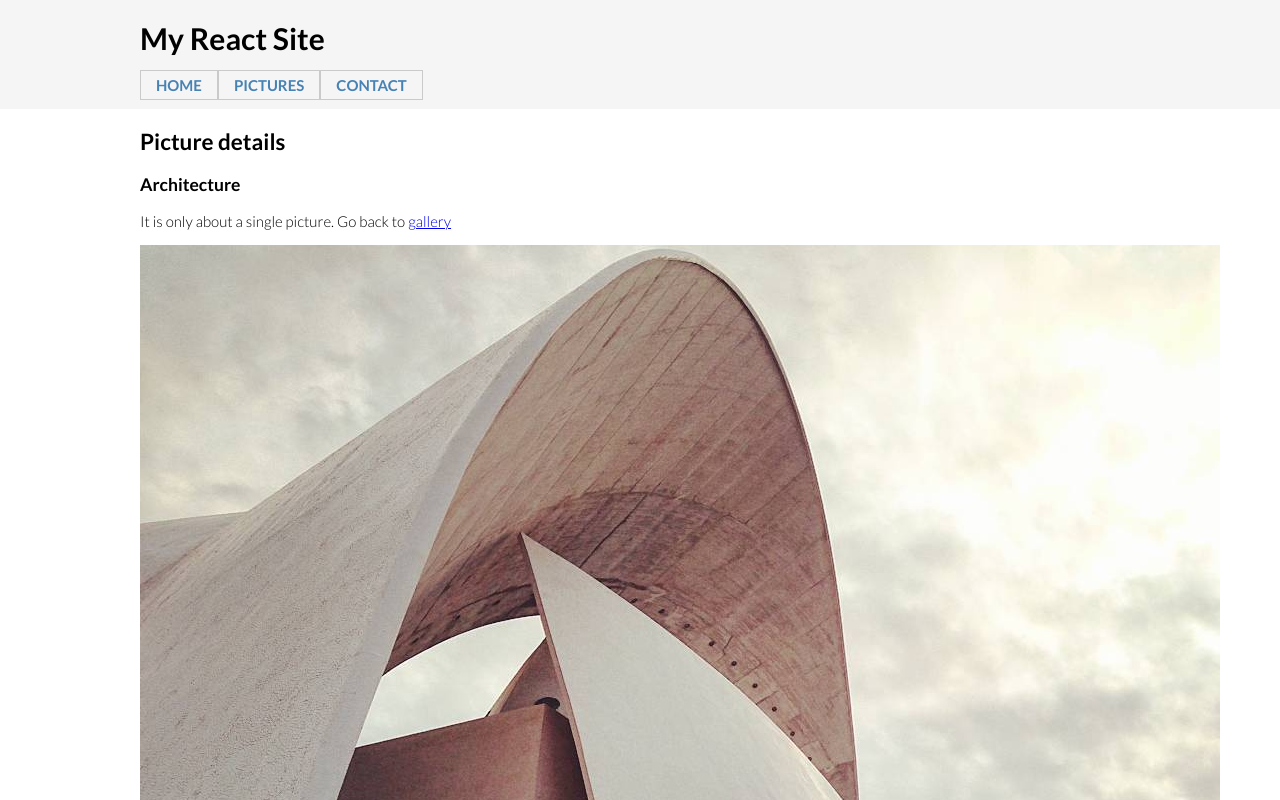
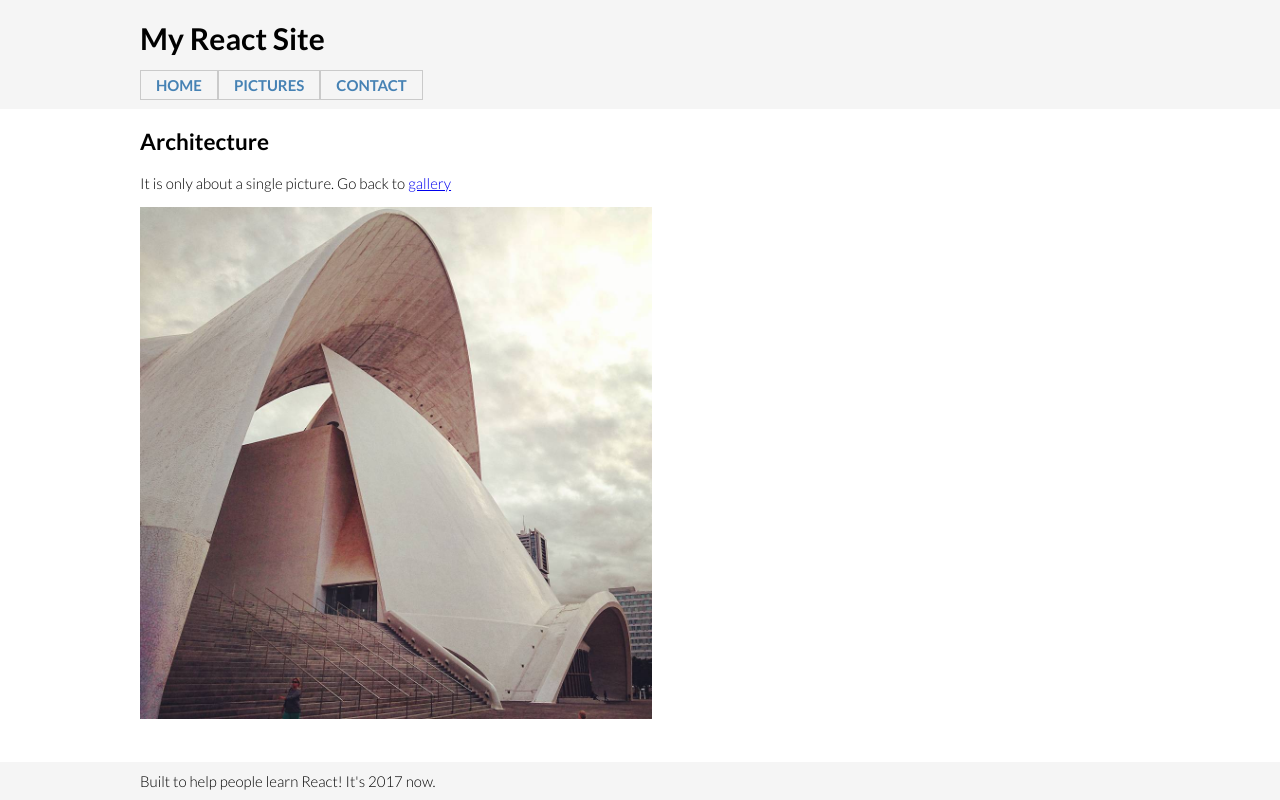
Before and after one commit to dev-geddy/create-your-react-app, a React (Create React App) app: page /picture/0 in a window 1280 px wide. Shown: the top 800 px of the page. Built offline with nearby package versions, Linux system fonts and the light colour scheme.

Commit message:
Update Picture page style to show smaller pic.

```diff
--- a/src/pages/Picture.css
+++ b/src/pages/Picture.css
@@ -0,0 +1,8 @@
+.Picture-full {
+  max-width: 512px;
+}
+.Picture-full > img {
+  display: block;
+  width: 100%;
+  height: auto;
+}
--- a/src/pages/Picture.js
+++ b/src/pages/Picture.js
@@ -9,10 +9,9 @@ class Picture extends Component {
     return (
       <div className="app-content-width">
         <article>
-          <h2>Picture details</h2>
-          <h3>{pictures[pictureIndex].name}</h3>
+          <h2>{pictures[pictureIndex].name}</h2>
           <p>It is only about a single picture. Go back to <Link to="/pictures">gallery</Link></p>
-          <div>
+          <div className="Picture-full">
             <img src={pictures[pictureIndex].url} alt="Nice one"/>
           </div>
         </article>
```
